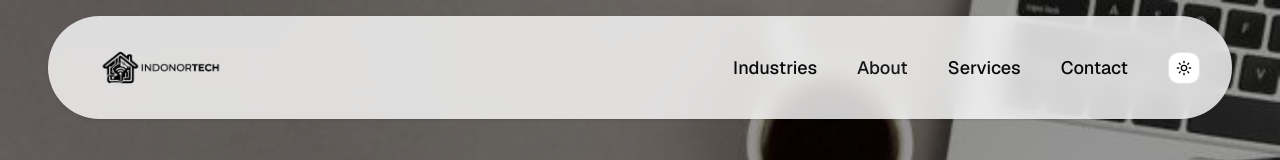
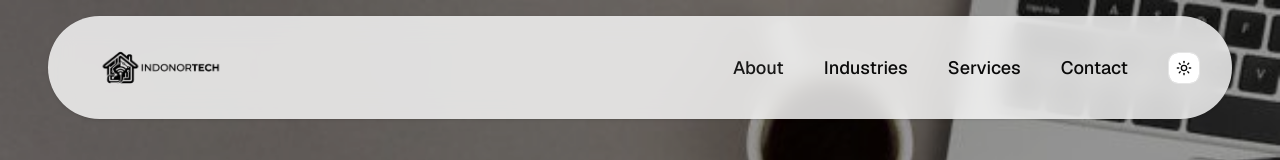
Before and after one commit to Gh-Ghaus/indonortech, a Next.js app: page /about in a window 1280 px wide. Shown: the top 160 px of the page. Built offline with nearby package versions, Linux system fonts and the light colour scheme.

Commit message:
update in Navbar

```diff
--- a/components/Navbar.tsx
+++ b/components/Navbar.tsx
@@ -6,8 +6,8 @@ import Link from "next/link";
 import { usePathname } from "next/navigation";
 
 const navItems = [
+  { name: "About", href: "/about" },
   { name: "Industries", href: "/industries" },
-  { name: "About", href: "/about" },
   { name: "Services", href: "/services" },
   { name: "Contact", href: "/contact" },
 ];
```
